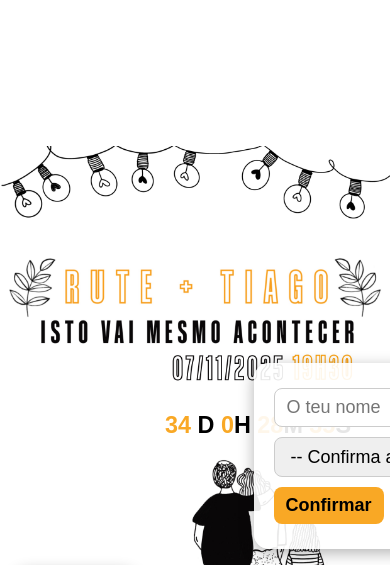
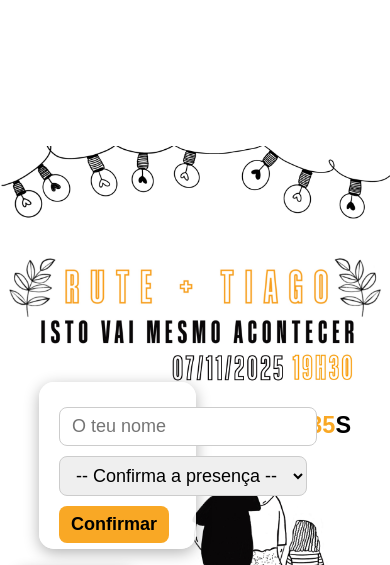
Before and after one commit to SrTobias/convite-casamento, a plain HTML site: page index.html in a window 390 px wide. Shown: the top 565 px of the page. Drawn offline with Linux system fonts and the light colour scheme; a web font is replaced by a local one.

Commit message:
Adjust RSVP form positioning and dimensions

```diff
--- a/index.html
+++ b/index.html
@@ -111,9 +111,10 @@
         bottom: 17%;
       }
       #rsvpForm {
-        left: 65%;
+        left: 10%;
         bottom: 35%;
-        width: 50%;
+        width: 30vw;
+        height: 15vh;
       }
     }
   </style>
```
